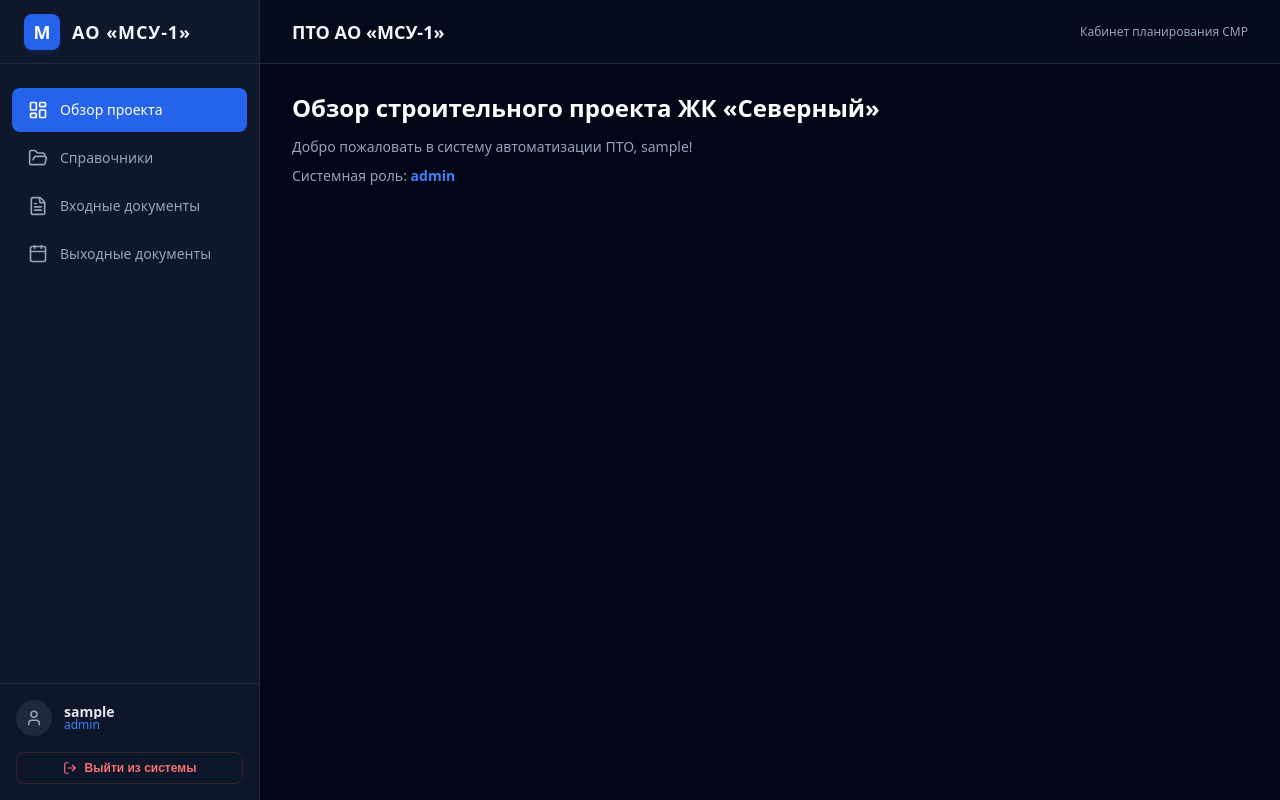
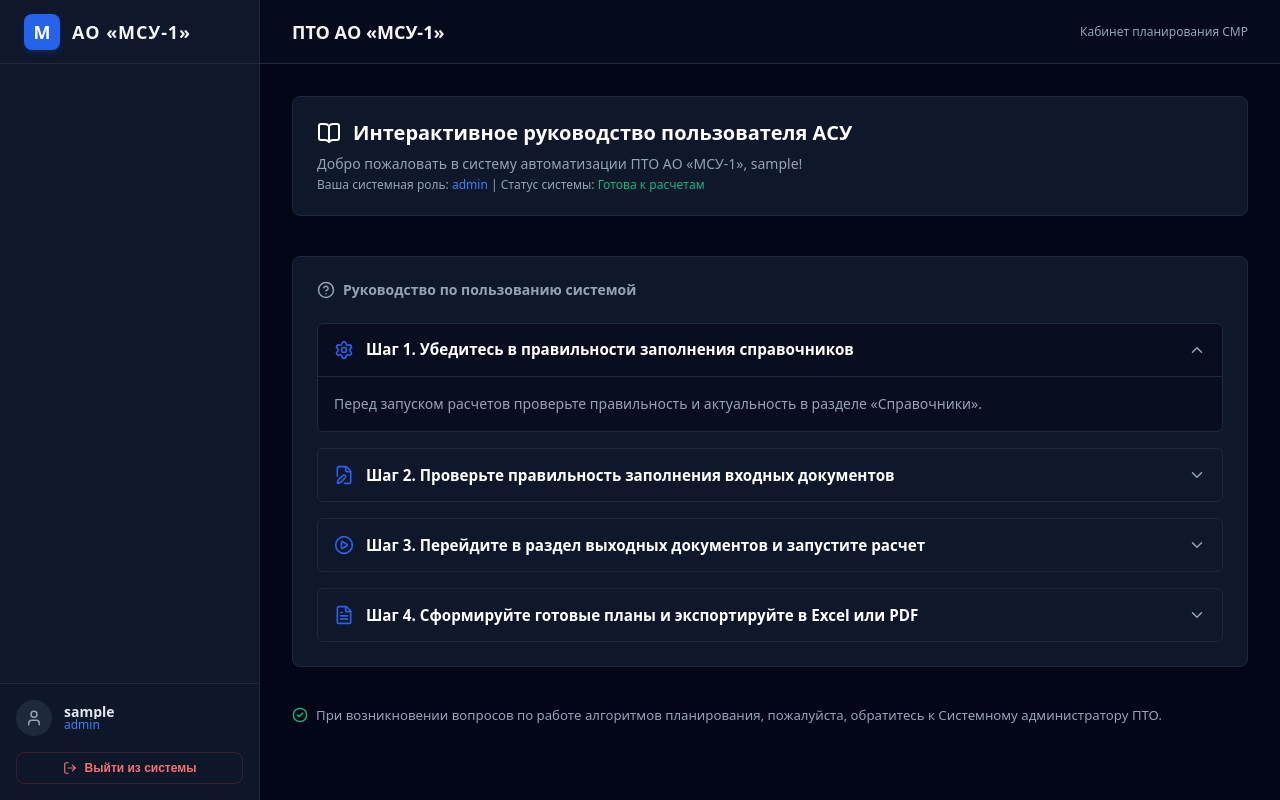
Before and after one commit to D1flector/Diplom, a React (Vite) app: page /dashboard in a window 1280 px wide. Built offline with nearby package versions, Linux system fonts and the light colour scheme; sample sign-in values are in the browser's storage.

Commit message:
feat: обновлен стартовый экран

```diff
--- a/src/components/Layout/Layout.module.scss
+++ b/src/components/Layout/Layout.module.scss
@@ -229,3 +229,122 @@ $error-red: #ef4444;
   max-width: 1200px;
   margin: 0 auto;
 }
+
+// ИНТЕРАКТИВНОЕ РУКОВОДСТВО ПОЛЬЗОВАТЕЛЯ (НОВЫЕ СТИЛИ)
+.guideWelcome {
+  background-color: $bg-sidebar;
+  padding: 1.5rem;
+  border-radius: 0.5rem;
+  border: 1px solid $border-color;
+  margin-bottom: 1.5rem;
+
+  h2 {
+    font-size: 1.25rem;
+    font-weight: 700;
+    margin: 0;
+    display: flex;
+    align-items: center;
+    gap: 0.75rem;
+  }
+
+  p {
+    margin-top: 0.75rem;
+    color: $text-muted;
+    font-size: 0.875rem;
+  }
+}
+
+.guideContainer {
+  background-color: $bg-sidebar;
+  padding: 1.5rem;
+  border-radius: 0.5rem;
+  border: 1px solid $border-color;
+  margin-bottom: 1.5rem;
+}
+
+.guideHeader {
+  display: flex;
+  align-items: center;
+  gap: 0.5rem;
+  margin-bottom: 1.5rem;
+  font-size: 0.875rem;
+  color: $text-muted;
+  font-weight: 600;
+}
+
+.stepsList {
+  display: flex;
+  flex-direction: column;
+  gap: 1rem;
+}
+
+.stepCard {
+  border: 1px solid $border-color;
+  border-radius: 0.375rem;
+  transition: background-color 0.2s;
+
+  &:hover {
+    background-color: rgba($border-color, 0.2);
+  }
+}
+
+.stepCardActive {
+  @extend .stepCard;
+  background-color: rgba($bg-dark, 0.5);
+}
+
+.stepHeader {
+  display: flex;
+  justify-content: space-between;
+  align-items: center;
+  padding: 1rem;
+  cursor: pointer;
+}
+
+.stepTitleBox {
+  display: flex;
+  align-items: center;
+  gap: 12px;
+  font-weight: 600;
+  font-size: 0.95rem;
+
+  .stepIcon {
+    color: $accent-blue;
+    display: flex;
+    align-items: center;
+  }
+}
+
+.chevron {
+  color: $text-muted;
+  display: flex;
+  align-items: center;
+}
+
+.stepContent {
+  padding: 1rem;
+  border-top: 1px solid $border-color;
+  color: $text-muted;
+  font-size: 0.875rem;
+  line-height: 1.6;
+
+  ul {
+    padding-left: 1.2rem;
+    margin-top: 0.5rem;
+
+    li {
+      margin-bottom: 0.25rem;
+    }
+  }
+}
+
+.footerNote {
+  display: flex;
+  align-items: center;
+  font-size: 0.825rem;
+  color: $text-muted;
+
+  svg {
+    margin-right: 0.5rem;
+  }
+}
--- a/src/components/Layout/Layout.tsx
+++ b/src/components/Layout/Layout.tsx
@@ -1,5 +1,5 @@
-import React from "react";
-import { NavLink, useNavigate } from "react-router-dom";
+import React, { useState } from "react";
+import { NavLink, useNavigate, useLocation } from "react-router-dom";
 import { useSelector, useDispatch } from "react-redux";
 import type { RootState } from "../../store";
 import { logoutSuccess } from "../../store/auth/authSlice";
@@ -10,6 +10,15 @@ import {
   LogOut,
   User as UserIcon,
   FileText,
+  BookOpen,
+  HelpCircle,
+  Settings,
+  FileEdit,
+  Users,
+  PlayCircle,
+  ChevronDown,
+  ChevronUp,
+  CheckCircle2,
 } from "lucide-react";
 import styles from "./Layout.module.scss";
 
@@ -20,51 +29,109 @@ interface LayoutProps {
 export const Layout: React.FC<LayoutProps> = ({ children }) => {
   const dispatch = useDispatch();
   const navigate = useNavigate();
+  const location = useLocation();
   const { user } = useSelector((state: RootState) => state.auth);
+
+  const [activeStep, setActiveStep] = useState<number | null>(1);
 
   const handleLogout = () => {
     dispatch(logoutSuccess());
     navigate("/login");
   };
 
-  // Сжатое меню из 4 ключевых разделов
+  const toggleStep = (stepIdx: number) => {
+    setActiveStep(activeStep === stepIdx ? null : stepIdx);
+  };
+
+  const isDashboard = location.pathname === "/dashboard";
+
   const menuItems = [
     {
       path: "/dashboard",
       name: "Обзор проекта",
       icon: <LayoutDashboard size={20} />,
+      allowedRoles: ["Инженер ПТО", "Руководитель проекта", "Администратор"],
     },
     {
       path: "/directories",
       name: "Справочники",
       icon: <FolderOpen size={20} />,
+      allowedRoles: ["Инженер ПТО", "Администратор"],
     },
     {
       path: "/inputs",
       name: "Входные документы",
       icon: <FileText size={20} />,
+      allowedRoles: ["Инженер ПТО", "Администратор", "Руководитель проекта"],
     },
     {
       path: "/outputs",
       name: "Выходные документы",
       icon: <Calendar size={20} />,
+      allowedRoles: ["Инженер ПТО", "Руководитель проекта", "Администратор"],
+    },
+  ];
+
+  const steps = [
+    {
+      id: 1,
+      title: "Шаг 1. Убедитесь в правильности заполнения справочников",
+      icon: <Settings size={20} />,
+      content: (
+        <p>
+          Перед запуском расчетов проверьте правильность и актуальность в
+          разделе «Справочники».
+        </p>
+      ),
+    },
+    {
+      id: 2,
+      title: "Шаг 2. Проверьте правильность заполнения входных документов",
+      icon: <FileEdit size={20} />,
+      content: (
+        <p>
+          Убедитесь, что все данные корректно внесены в разделе «Входные
+          документы».
+        </p>
+      ),
+    },
+    {
+      id: 3,
+      title: "Шаг 3. Перейдите в раздел выходных документов и запустите расчет",
+      icon: <PlayCircle size={20} />,
+      content: (
+        <p>
+          Откройте страницу «Выходные документы», нажмите кнопку «Рассчитать»
+          для запуска планирования.
+        </p>
+      ),
+    },
+    {
+      id: 4,
+      title: "Шаг 4. Сформируйте готовые планы и экспортируйте в Excel или PDF",
+      icon: <FileText size={20} />,
+      content: (
+        <p>
+          После завершения расчета выберите нужный плановый документ для
+          предпросмотра, распечатайте его в PDF или выгрузите в Excel-файл.
+        </p>
+      ),
     },
   ];
 
   return (
     <div className={styles.appShell}>
-      {/* Боковое меню (Sidebar) */}
       <aside className={styles.sidebar}>
         <div>
-          {/* Область логотипа */}
           <div className={styles.logoArea}>
             <div className={styles.logoBox}>М</div>
             <span className={styles.logoText}>АО «МСУ-1»</span>
           </div>
 
-          {/* Список навигации */}
           <nav className={styles.navigation}>
-            {menuItems.map((item) => (
+            {menuItems
+              .filter((item) => item.allowedRoles.includes(user?.role || ""))
+              .map((item) => (
                 <NavLink
                   key={item.path}
                   to={item.path}
@@ -79,7 +146,6 @@ export const Layout: React.FC<LayoutProps> = ({ children }) => {
           </nav>
         </div>
 
-        {/* Профиль пользователя */}
         <div className={styles.profileArea}>
           <div className={styles.userCard}>
             <div className={styles.avatar}>
@@ -102,7 +168,6 @@ export const Layout: React.FC<LayoutProps> = ({ children }) => {
         </div>
       </aside>
 
-      {/* Рабочая область */}
       <div className={styles.mainArea}>
         <header className={styles.header}>
           <h2>ПТО АО «МСУ-1»</h2>
@@ -110,7 +175,86 @@ export const Layout: React.FC<LayoutProps> = ({ children }) => {
         </header>
 
         <main className={styles.content}>
-          <div className={styles.contentWrapper}>{children}</div>
+          <div className={styles.contentWrapper}>
+            {isDashboard ? (
+              <div className={styles.stepsList}>
+                <div className={styles.guideWelcome}>
+                  <h2>
+                    <BookOpen size={24} />
+                    Интерактивное руководство пользователя АСУ
+                  </h2>
+                  <p>
+                    Добро пожаловать в систему автоматизации ПТО АО «МСУ-1»,{" "}
+                    <strong>{user?.full_name || user?.username}</strong>!
+                  </p>
+                  <p style={{ marginTop: "0.5rem", fontSize: "0.75rem" }}>
+                    Ваша системная роль:{" "}
+                    <strong style={{ color: "#3b82f6" }}>{user?.role}</strong> |
+                    Статус системы:{" "}
+                    <strong style={{ color: "#10b981" }}>
+                      Готова к расчетам
+                    </strong>
+                  </p>
+                </div>
+
+                <div className={styles.guideContainer}>
+                  <div className={styles.guideHeader}>
+                    <HelpCircle size={18} />
+                    <span>Руководство по пользованию системой</span>
+                  </div>
+
+                  <div className={styles.stepsList}>
+                    {steps.map((step) => {
+                      const isOpen = activeStep === step.id;
+                      return (
+                        <div
+                          key={step.id}
+                          className={
+                            isOpen ? styles.stepCardActive : styles.stepCard
+                          }
+                        >
+                          <div
+                            className={styles.stepHeader}
+                            onClick={() => toggleStep(step.id)}
+                          >
+                            <div className={styles.stepTitleBox}>
+                              <span className={styles.stepIcon}>
+                                {step.icon}
+                              </span>
+                              <span>{step.title}</span>
+                            </div>
+                            <span className={styles.chevron}>
+                              {isOpen ? (
+                                <ChevronUp size={18} />
+                              ) : (
+                                <ChevronDown size={18} />
+                              )}
+                            </span>
+                          </div>
+                          {isOpen && (
+                            <div className={styles.stepContent}>
+                              {step.content}
+                            </div>
+                          )}
+                        </div>
+                      );
+                    })}
+                  </div>
+                </div>
+
+                <div className={styles.footerNote}>
+                  <CheckCircle2 size={16} color="#10b981" />
+                  <span>
+                    При возникновении вопросов по работе алгоритмов
+                    планирования, пожалуйста, обратитесь к Системному
+                    администратору ПТО.
+                  </span>
+                </div>
+              </div>
+            ) : (
+              children
+            )}
+          </div>
         </main>
       </div>
     </div>
```
Lines whose indentation alone changed are shown as unchanged.
